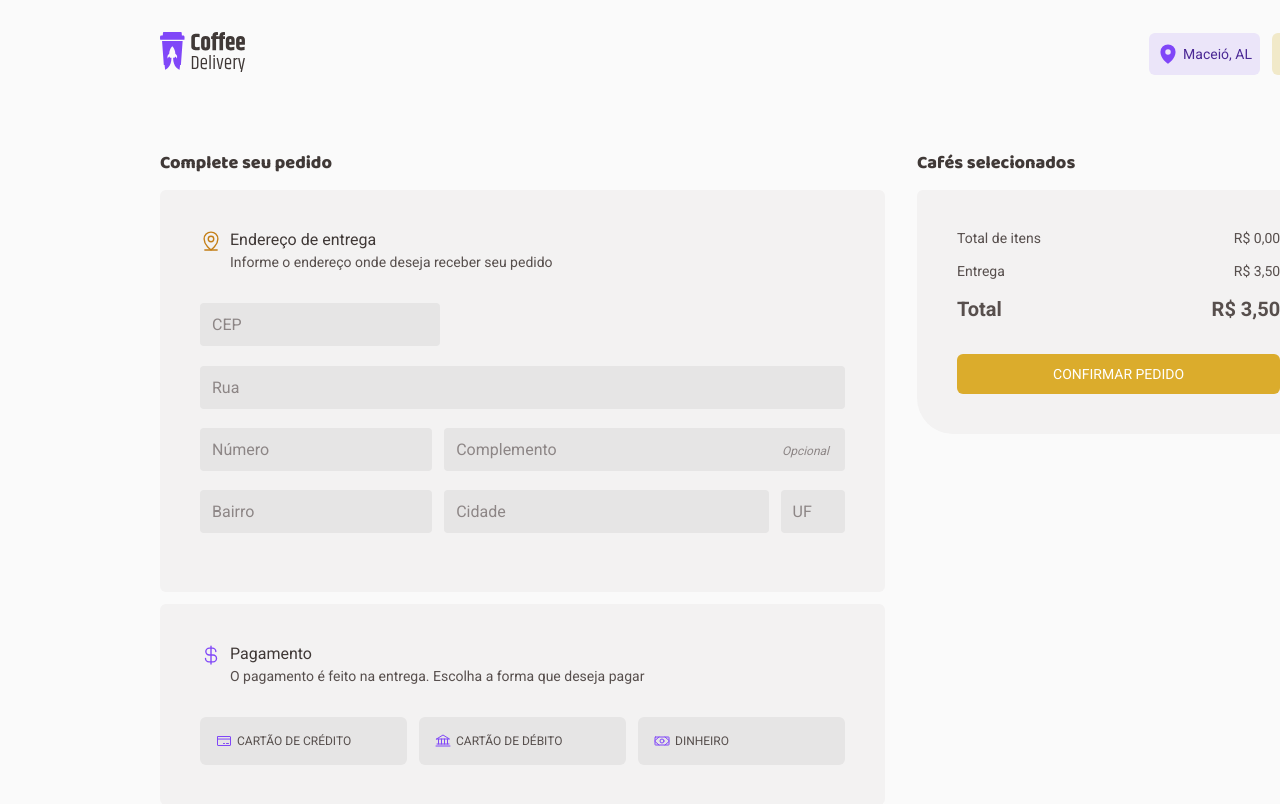
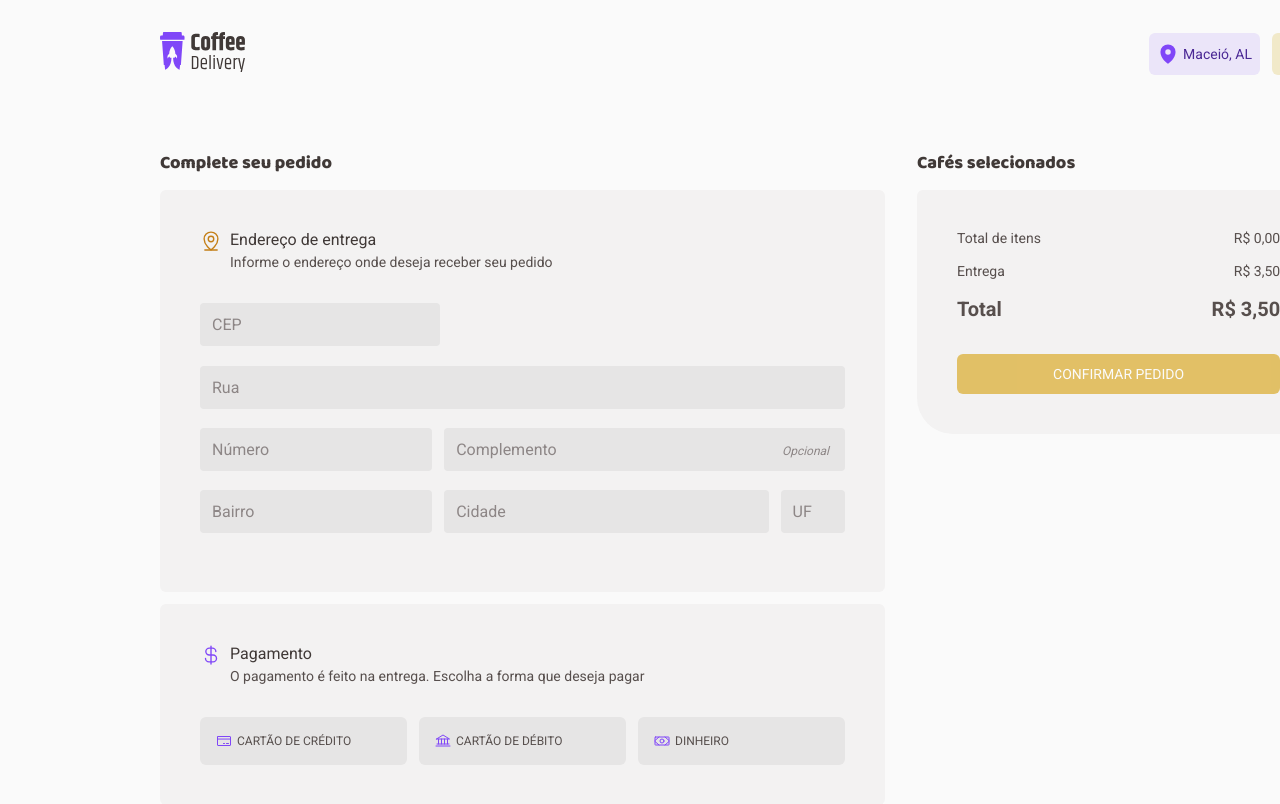
Before and after one commit to RuthMaria/ignite-coffeeDelivery, a React (Vite) app: page /delivery in a window 1280 px wide. Shown: the top 804 px of the page. Built offline with nearby package versions, Linux system fonts and the light colour scheme.

Commit message:
disabled button when dont have items to shopping cart

```diff
--- a/src/pages/Delivery/components/ShoppingCart/ShoppingCart.style.ts
+++ b/src/pages/Delivery/components/ShoppingCart/ShoppingCart.style.ts
@@ -92,7 +92,12 @@ export const Button = styled.button`
 
   transition: background-color 1s;
 
-  &:hover {
+  &:not(:disabled):hover {
     background-color: ${(props) => props.theme['yellow-dark']};
   }
+
+  &:disabled {
+    opacity: 0.7;
+    cursor: not-allowed;
+  }
 `;
--- a/src/pages/Delivery/components/ShoppingCart/ShoppingCart.tsx
+++ b/src/pages/Delivery/components/ShoppingCart/ShoppingCart.tsx
@@ -25,8 +25,13 @@ import {
 } from './ShoppingCart.style';
 
 export const ShoppingCart: React.FC = () => {
-  const { shoppingCart, removeCoffeeShoppingCart, dispatch, totalItems } =
-    useContext(ShoppingCartContext);
+  const {
+    shoppingCart,
+    removeCoffeeShoppingCart,
+    dispatch,
+    totalItems,
+    isEmptyShoppingCart,
+  } = useContext(ShoppingCartContext);
 
   const handleRemoveCoffeeShoppingCart = (coffee: Coffee) => {
     removeCoffeeShoppingCart(coffee.id);
@@ -100,7 +105,9 @@ export const ShoppingCart: React.FC = () => {
         <span>R$ {totalPrice()}</span>
       </Amount>
 
-      <Button type="submit">CONFIRMAR PEDIDO</Button>
+      <Button type="submit" disabled={isEmptyShoppingCart}>
+        CONFIRMAR PEDIDO
+      </Button>
     </Container>
   );
 };
```
